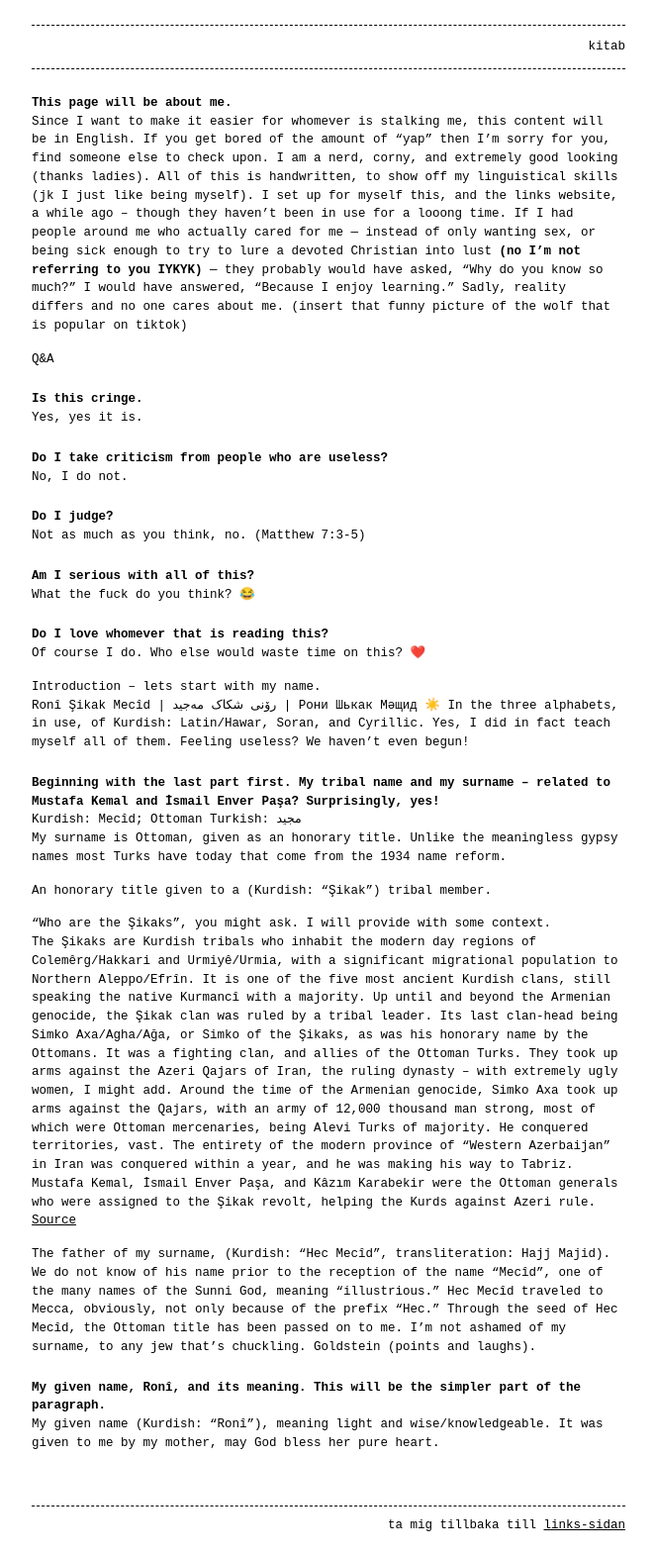
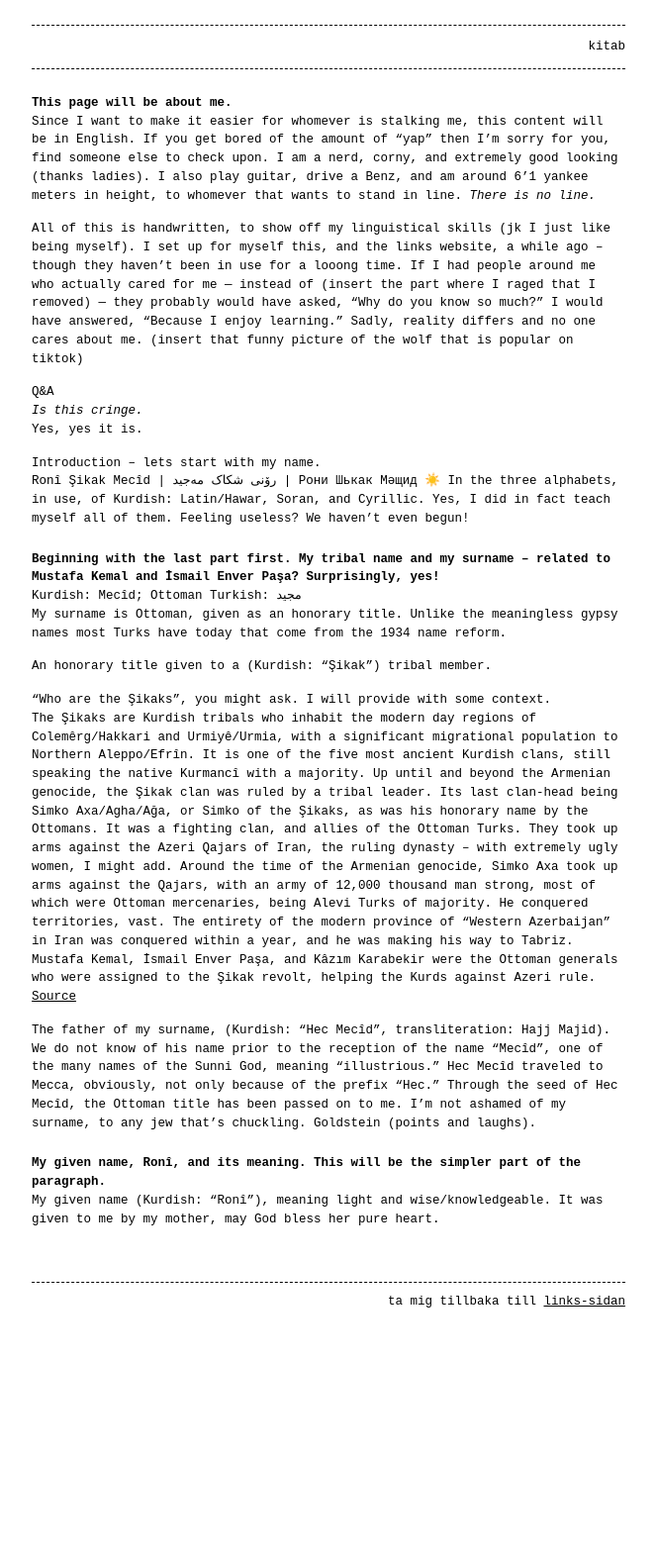
Before and after one commit to ronim-efrin/kitab, a Jekyll site: the page built from index.md, in a window 1280 px wide. Shown: the whole page at 99% size, without its empty margins (308-971 px from the left). Built offline with Jekyll 4.4.1, drawn with Linux system fonts in a browser that asks for light colours; after the commit the page ends 1345 px from its top, so only the background shows below that.

Commit message:
Update index.md

```diff
--- a/index.md
+++ b/index.md
@@ -4,23 +4,13 @@ layout: home
 permalink: /
 ---
 # This page will be about me.
-Since I want to make it easier for whomever is stalking me, this content will be in English. If you get bored of the amount of "yap" then I'm sorry for you, find someone else to check upon. I am a nerd, corny, and extremely good looking (thanks ladies). All of this is handwritten, to show off my linguistical skills (jk I just like being myself). I set up for myself this, and the links website, a while ago – though they haven't been in use for a looong time. If I had people around me who actually cared for me — instead of only wanting sex, or being sick enough to try to lure a devoted Christian into lust **(no I'm not referring to you IYKYK)** — they probably would have asked, “Why do you know so much?” I would have answered, “Because I enjoy learning.” Sadly, reality differs and no one cares about me. (insert that funny picture of the wolf that is popular on tiktok)
+Since I want to make it easier for whomever is stalking me, this content will be in English. If you get bored of the amount of "yap" then I'm sorry for you, find someone else to check upon. I am a nerd, corny, and extremely good looking (thanks ladies). I also play guitar, drive a Benz, and am around 6'1 yankee meters in height, to whomever that wants to stand in line. *There is no line.*
+
+All of this is handwritten, to show off my linguistical skills (jk I just like being myself). I set up for myself this, and the links website, a while ago – though they haven't been in use for a looong time. If I had people around me who actually cared for me — instead of (insert the part where I raged that I removed) — they probably would have asked, “Why do you know so much?” I would have answered, “Because I enjoy learning.” Sadly, reality differs and no one cares about me. (insert that funny picture of the wolf that is popular on tiktok)
 
 Q&A
-# Is this cringe.
+*Is this cringe.*
 Yes, yes it is.
-
-# Do I take criticism from people who are useless?
-No, I do not.
-
-# Do I judge?
-Not as much as you think, no. (Matthew 7:3-5)
-
-# Am I serious with all of this?
-What the fuck do you think? 😂
-
-# Do I love whomever that is reading this?
-Of course I do. Who else would waste time on this? ❤️
 
 Introduction – lets start with my name.
 Ronî Şikak Mecîd | رۆنی شکاک مەجید | Рони Шькак Мәщид ☀️ In the three alphabets, in use, of Kurdish: Latin/Hawar, Soran, and Cyrillic. Yes, I did in fact teach myself all of them. Feeling useless? We haven't even begun!
```
